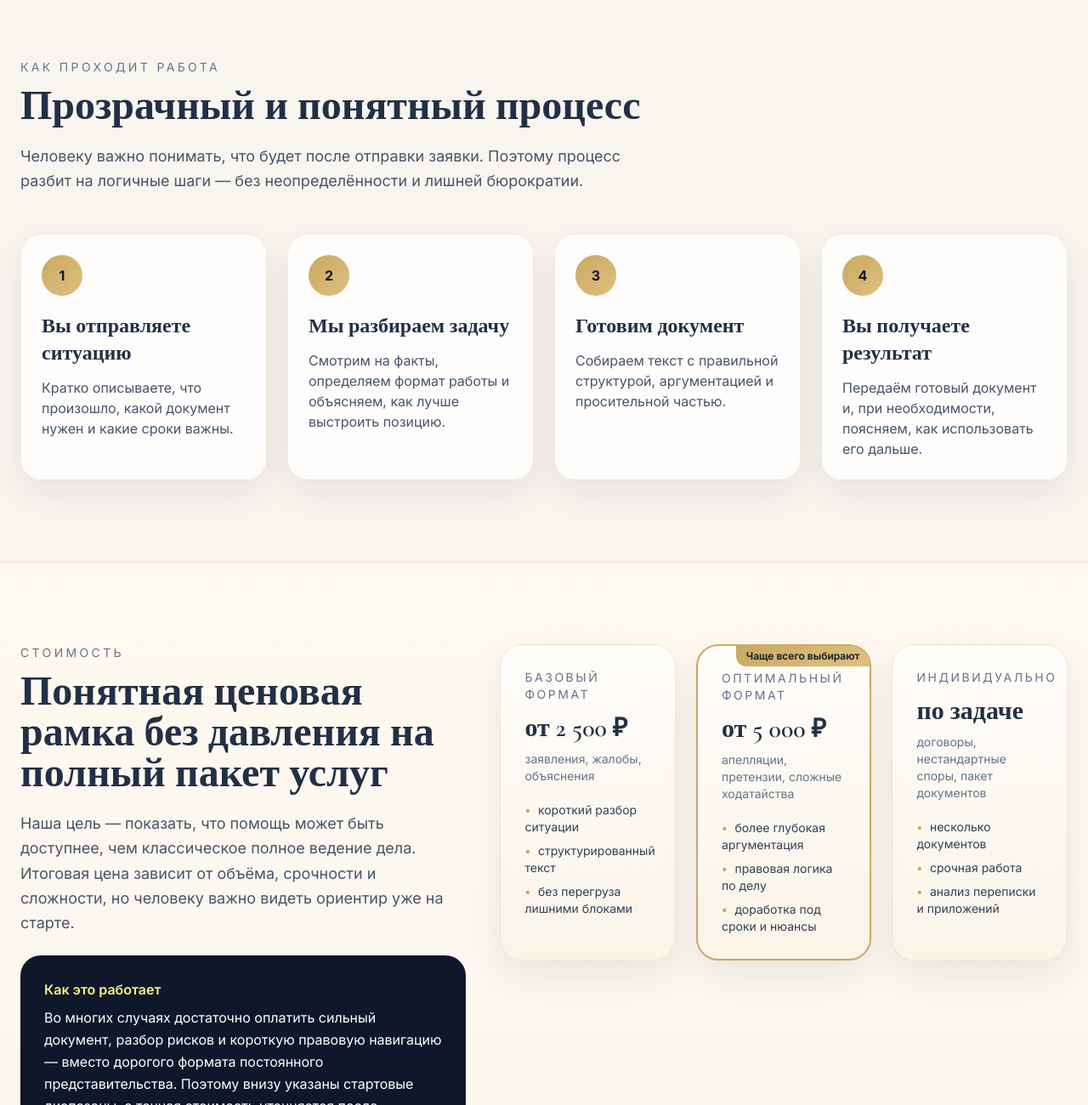
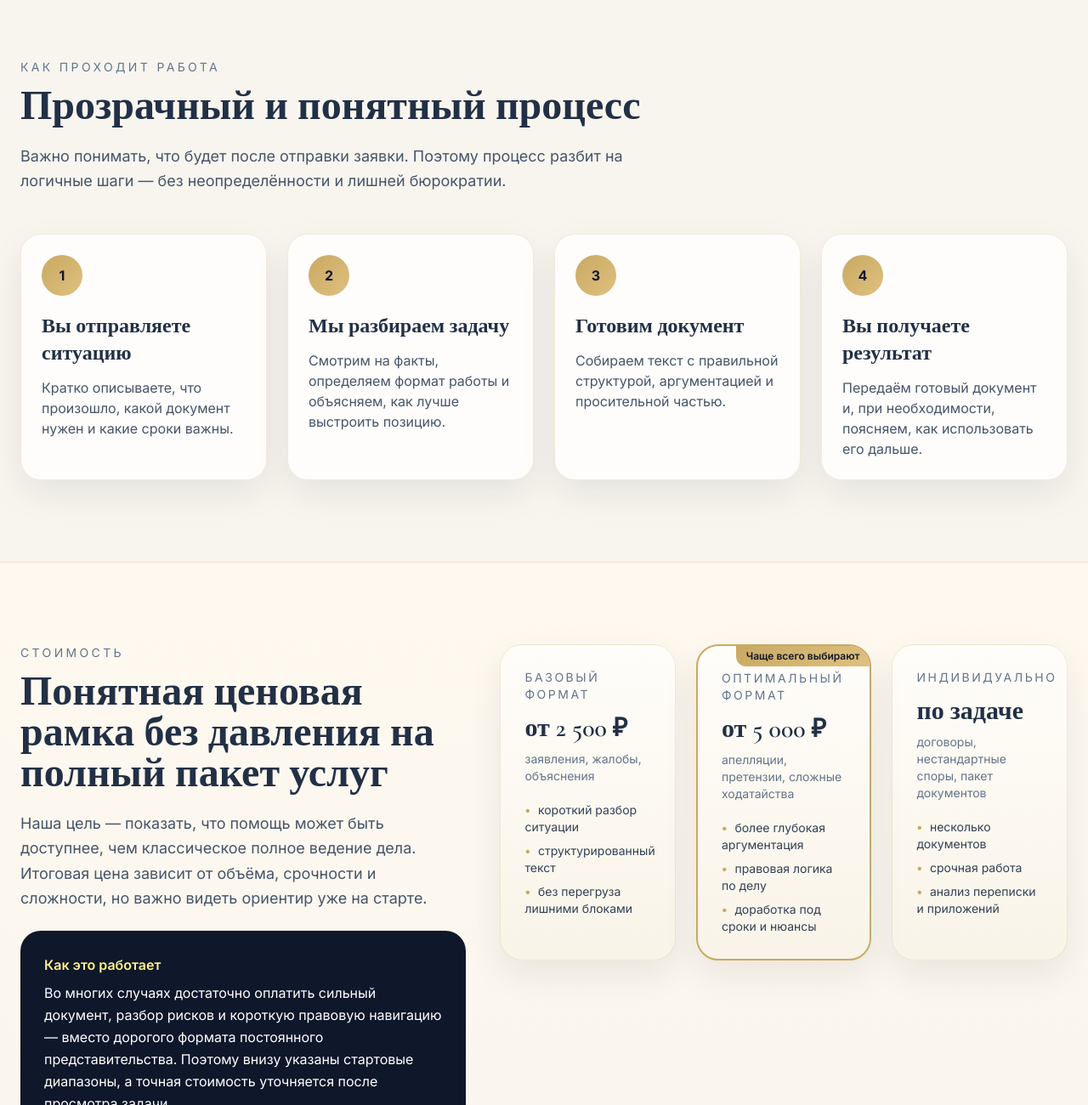
Before and after one commit to antonroma21-byte/verslovo-site, a website: page index.html in a window 1280 px wide. Shown: the part 3591-4891 px from the top of the page at 85% size. Drawn offline with nearby package versions, Linux system fonts and the light colour scheme.

Commit message:
Update index.html

```diff
--- a/index.html
+++ b/index.html
@@ -579,7 +579,7 @@
       <div class="max-w-3xl mb-12">
         <div class="text-sm uppercase tracking-[0.24em] text-slate-500 mb-3">Как проходит работа</div>
         <h2 class="font-serif-elegant text-4xl md:text-5xl font-semibold mb-5">Прозрачный и понятный процесс</h2>
-        <p class="text-slate-600 text-lg leading-relaxed">Человеку важно понимать, что будет после отправки заявки. Поэтому процесс разбит на логичные шаги — без неопределённости и лишней бюрократии.</p>
+        <p class="text-slate-600 text-lg leading-relaxed"> Важно понимать, что будет после отправки заявки. Поэтому процесс разбит на логичные шаги — без неопределённости и лишней бюрократии.</p>
       </div>
       <div class="grid lg:grid-cols-4 gap-6">
         <div class="section-card rounded-[24px] p-6">
@@ -612,7 +612,7 @@
         <div>
           <div class="text-sm uppercase tracking-[0.24em] text-slate-500 mb-3">Стоимость</div>
           <h2 class="font-serif-elegant text-4xl md:text-5xl font-semibold mb-5">Понятная ценовая рамка без давления на полный пакет услуг</h2>
-          <p class="text-slate-600 text-lg leading-relaxed mb-6">Наша цель — показать, что помощь может быть доступнее, чем классическое полное ведение дела. Итоговая цена зависит от объёма, срочности и сложности, но человеку важно видеть ориентир уже на старте.</p>
+          <p class="text-slate-600 text-lg leading-relaxed mb-6">Наша цель — показать, что помощь может быть доступнее, чем классическое полное ведение дела. Итоговая цена зависит от объёма, срочности и сложности, но важно видеть ориентир уже на старте.</p>
           <div class="rounded-[24px] bg-slate-900 text-white p-7">
             <div class="text-yellow-200 font-semibold mb-2">Как это работает</div>
             <p class="text-white/78 leading-relaxed">Во многих случаях достаточно оплатить сильный документ, разбор рисков и короткую правовую навигацию — вместо дорогого формата постоянного представительства. Поэтому внизу указаны стартовые диапазоны, а точная стоимость уточняется после просмотра задачи.</p>
```
